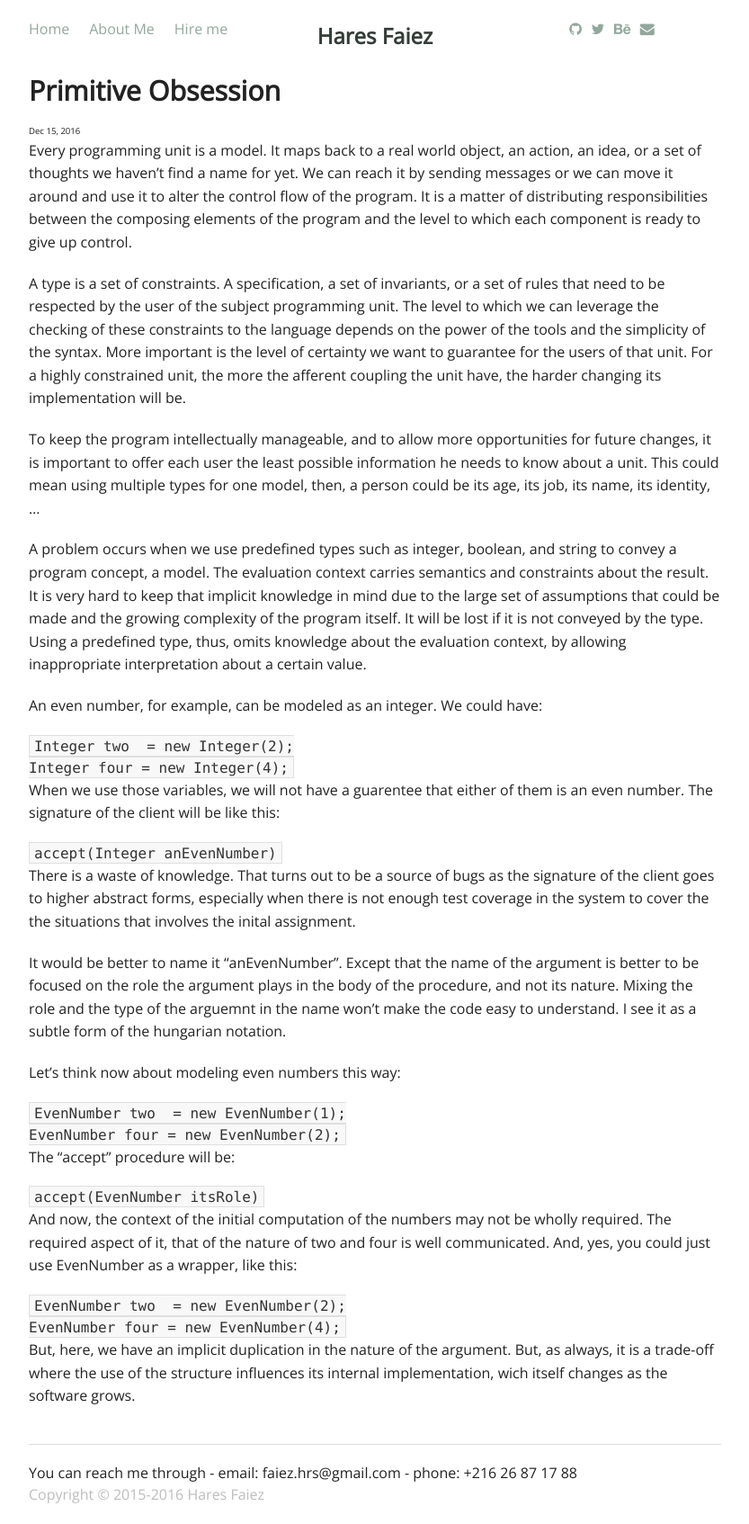
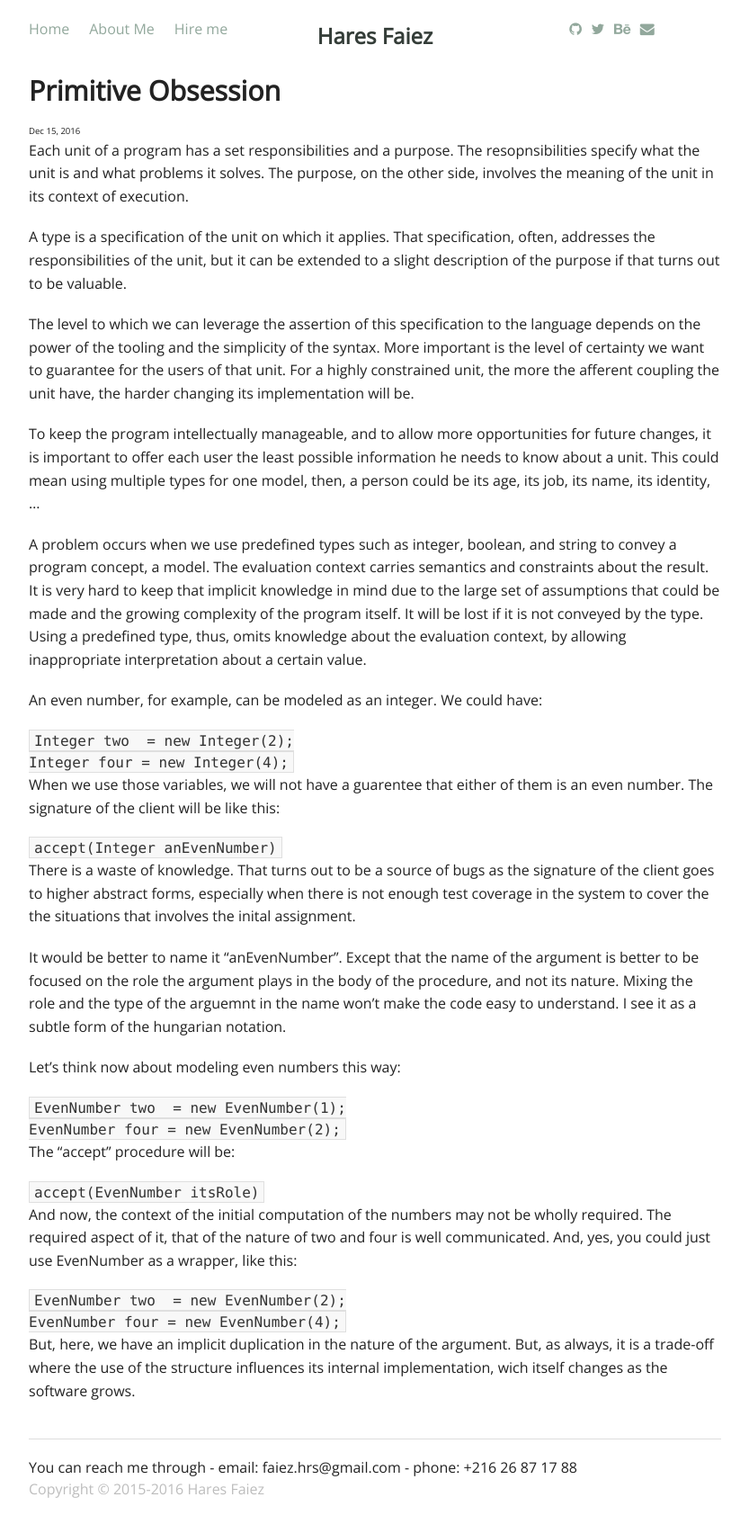
Before and after one commit to haresfaiez/haresfaiez.github.io, a Jekyll site: the page built from _posts/2016-12-15-primitive-obsession.md, in a window 1280 px wide. Shown: the whole page at 90% size, without its empty margins (223-1056 px from the left). Built offline with Jekyll 4.4.1, drawn with Linux system fonts in a browser that asks for light colours; some web fonts are replaced; comment, search, counter and statistics services are not loaded.

Commit message:
Improve the beginning of the primitive-obsession post

```diff
--- a/_posts/2016-12-15-primitive-obsession.md
+++ b/_posts/2016-12-15-primitive-obsession.md
@@ -7,19 +7,19 @@ categories: Naming
 tags: featured
 ---
 
-Every programming unit is a model.
-It maps back to a real world object, an action, an idea,
-or a set of thoughts we haven't find a name for yet.
-We can reach it by sending messages
-or we can move it around and use it to alter the control flow of the program.
-It is a matter of distributing responsibilities between the composing elements of the program
-and the level to which each component is ready to give up control.
+Each unit of a program has a set responsibilities and a purpose.
+The resopnsibilities specify what the unit is and what problems
+it solves.
+The purpose, on the other side, involves the meaning of the unit
+in its context of execution.
 
-A type is a set of constraints.
-A specification, a set of invariants, or a set of rules that need to be respected
-by the user of the subject programming unit.
-The level to which we can leverage the checking of these constraints to the language
-depends on the power of the tools and the simplicity of the syntax.
+A type is a specification of the unit on which it applies.
+That specification, often, addresses the responsibilities of the unit,
+but it can be extended to a slight description of the purpose if that turns
+out to be valuable.
+
+The level to which we can leverage the assertion of this specification to the language
+depends on the power of the tooling and the simplicity of the syntax.
 More important is the level of certainty we want to guarantee for the users of that unit.
 For a highly constrained unit, the more the afferent coupling the unit have,
 the harder changing its implementation will be.
```
